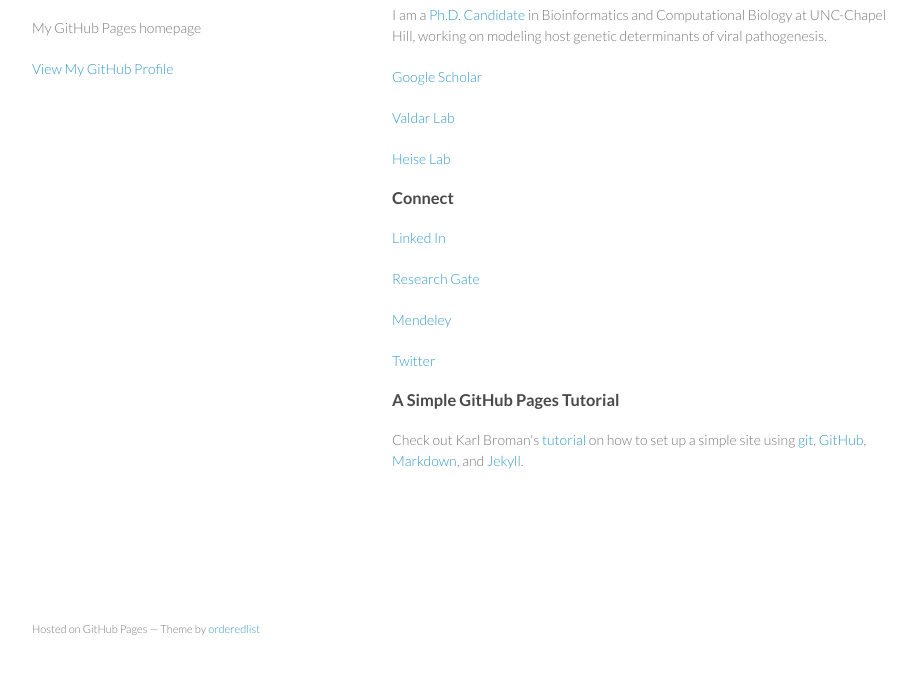
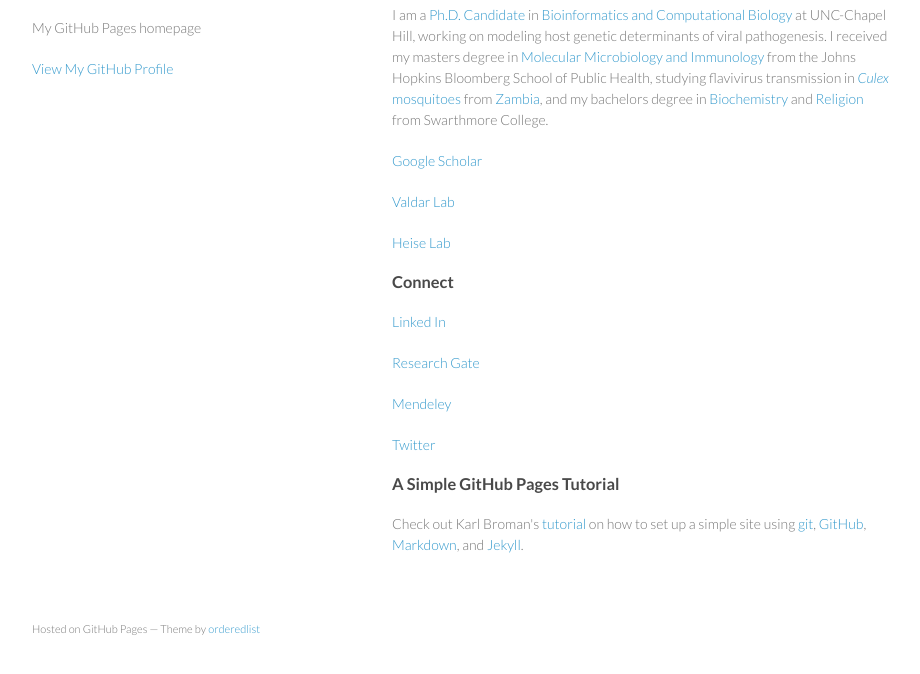
Before and after one commit to mauriziopaul/mauriziopaul.github.io, a plain HTML site: page index.html in a window 1280 px wide. Shown: the part 92-766 px from the top of the page, without its empty margins (178-1098 px from the left). Drawn offline with Linux system fonts and the light colour scheme.

Commit message:
Updated index.html
I expanded index.html with more links and descriptions

```diff
--- a/index.html
+++ b/index.html
@@ -26,7 +26,14 @@
         <h3>
 <a id="my-research" class="anchor" href="#my-research" aria-hidden="true"><span class="octicon octicon-link"></span></a>My Research</h3>
 
-<p>I am a <a href="http://bcb.unc.edu/student/paul-maurizio/">Ph.D. Candidate</a> in Bioinformatics and Computational Biology at UNC-Chapel Hill, working on modeling host genetic determinants of viral pathogenesis.</p>
+<p>I am a <a href="http://bcb.unc.edu/student/paul-maurizio/">Ph.D. Candidate</a> in
+<a href="http://bcb.unc.edu/">Bioinformatics and Computational Biology</a> at UNC-Chapel Hill,
+working on modeling host genetic determinants of viral pathogenesis.
+I received my masters degree in <a href="http://www.jhsph.edu/departments/w-harry-feinstone-department-of-molecular-microbiology-and-immunology/">Molecular Microbiology and Immunology</a>
+from the Johns Hopkins Bloomberg School of Public Health, studying flavivirus transmission in
+<a href="http://www.hopkinsglobalhealth.org/funding-opportunities/past-grant-winners/maurizio-paul/"><i>Culex</i> mosquitoes</a> from
+<a href="http://malaria.jhsph.edu/programs/malaria_institute_macha/handbook/">Zambia</a>, and my bachelors degree in <a href="http://www.swarthmore.edu/chemistry-biochemistry">Biochemistry</a>
+and <a href="http://www.swarthmore.edu/religion">Religion</a> from Swarthmore College.
 
 <p><a href="https://scholar.google.com/citations?user=kO8RDP0AAAAJ">Google Scholar</a></p>
 
```
